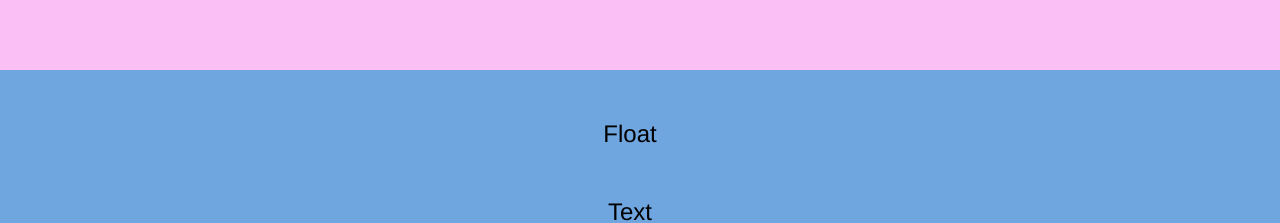
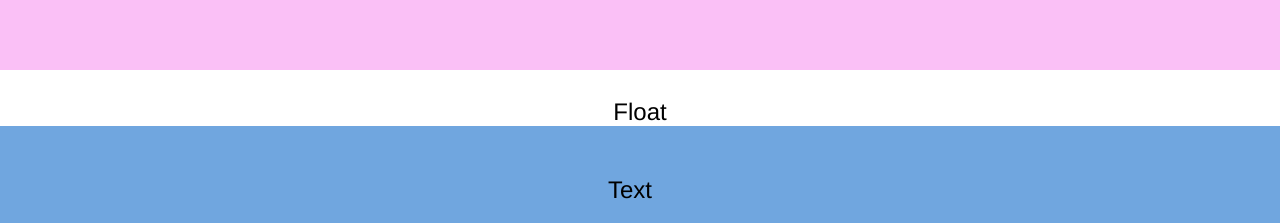
Before and after one commit to Zu9zwan9/FrontEndLab3, a plain HTML site: page index.html in a window 1280 px wide. Shown: the part 580-803 px from the top of the page. Drawn offline with Linux system fonts and the light colour scheme.

Commit message:
Update index.html

```diff
--- a/index.html
+++ b/index.html
@@ -25,7 +25,7 @@
 </div>
 
 
-<div class="float-box1">
+<br>
     <div class="content">Float</div>
 <div class="float-box1">
     <div class="content">Text</div>
```
